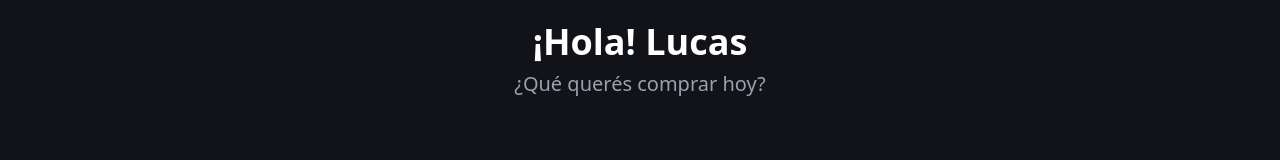
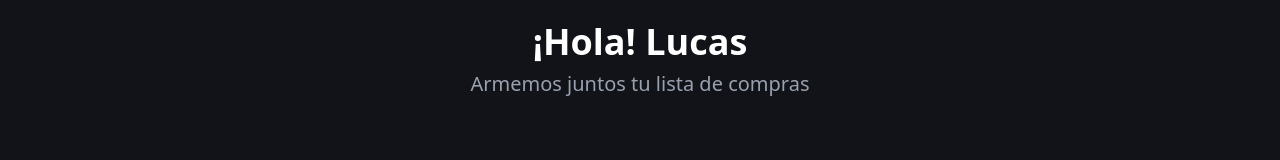
Before and after one commit to arvenz0210/ratita, a Next.js app: page / in a window 1280 px wide. Shown: the part 291-451 px from the top of the page. Built offline with nearby package versions, Linux system fonts and the light colour scheme.

Commit message:
feat: fix

```diff
--- a/src/app/page.tsx
+++ b/src/app/page.tsx
@@ -362,7 +362,7 @@ export default function SupermarketChat() {
           <div className="flex flex-col items-center justify-center text-center py-16 text-gray-400">
             <img src="/logo.png" alt="Ratita logo" className="w-40 h-40 mb-4" />
             <h1 className="text-4xl font-bold text-white mb-2">¡Hola! Lucas</h1>
-            <p className="text-xl text-gray-400">¿Qué querés comprar hoy?</p>
+            <p className="text-xl text-gray-400">Armemos juntos tu lista de compras</p>
           </div>
         ) : (
           products.map((product: Product, index: number) => (
```
